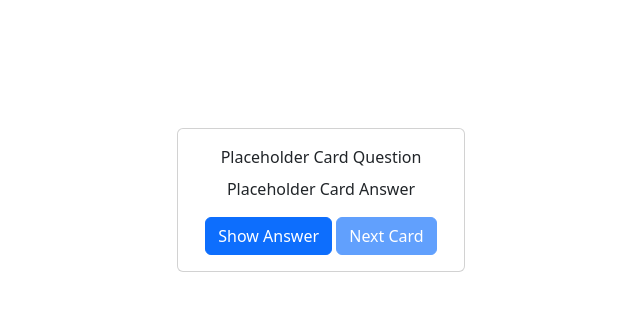
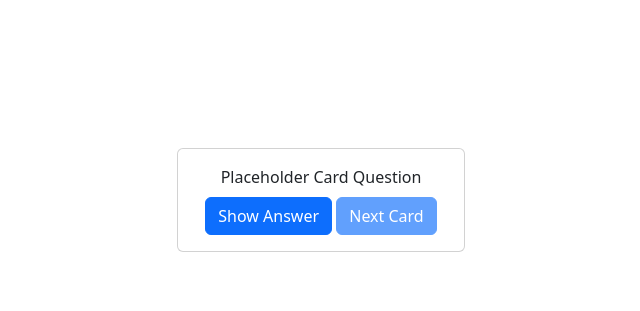
Before and after one commit to waffledood/CS50W-Projects, a Django app: page /anki/activeRecall/1 in a window 1280 px wide. Shown: the part 56-367 px from the top of the page, without its empty margins (319-959 px from the left). Run offline with Django 3.2, Linux system fonts and the light colour scheme; data that the repository does not hold is empty.

Commit message:
Hide card answer
Card answer is hidden by default, clicking the "Show Answer" button reveals it

```diff
--- a/project5-anki/backend/anki/templates/anki/activeRecall.html
+++ b/project5-anki/backend/anki/templates/anki/activeRecall.html
@@ -9,7 +9,7 @@
     <div id="cardId" data-card-id="" class="card text-center" style="width: 18rem;">
       <div class="card-body">
         <div id="cardQuestion" class="card-title">Placeholder Card Question</div>
-        <div id="cardAnswer" class="card-text mb-3">Placeholder Card Answer</div>
+        <div id="cardAnswer" class="card-text mb-3 d-none">Placeholder Card Answer</div>
         <button id="showAnswer" class="btn btn-primary">Show Answer</button>
         <button id="nextCard" class="btn btn-primary" disabled>Next Card</button>
       </div>
```
